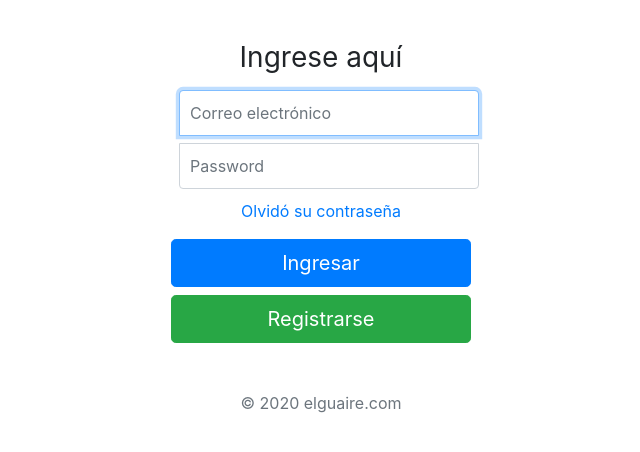
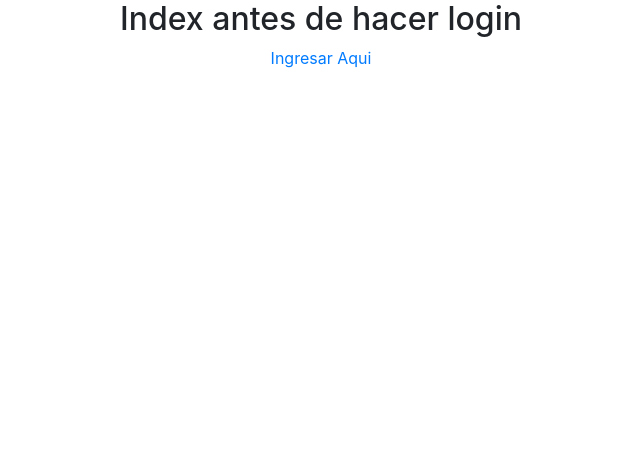
Before and after one commit to IvanVarela/camaro, a Django app: page /console/ in a window 1280 px wide. Shown: the top 452 px of the page, without its empty margins (319-959 px from the left). Run offline with Django 3.2, Linux system fonts and the light colour scheme; some libraries are stand-ins or nearby versions.

Commit message:
Add Index and login forms.

```diff
--- a/camaro/console/templates/console/index.html
+++ b/camaro/console/templates/console/index.html
@@ -1,20 +1,7 @@
 {% extends "console/layout_out.html" %}
 
 {% block body %}
-    <form class="form-signin" method="post" >
+    <h2>Index antes de hacer login</h2>
 
-        <img alt="" class="mb-4" height="50" src=""  width="*">
-        <h1 class="h3 mb-3 font-weight-normal">Ingrese aquí</h1>
-        <div class="mb-3"> <?php echo $mess;?></div>
-        <label class="sr-only" for="inputEmail">Correo Electrónico</label>
-        <input autofocus class="form-control" id="inputEmail" name="email"
-               placeholder="Correo electrónico" required type="email" value="">
-        <label class="sr-only" for="inputPassword">Password</label>
-        <input class="form-control" id="inputPassword" placeholder="Password"
-               name="password" required type="password">
-        <div class="mb-3"> <a href="includes/reminder.php">Olvidó su contraseña</a></div>
-        <button class="btn btn-lg btn-primary btn-block" type="submit">Ingresar</button>
-        <a class="btn btn-lg btn-success btn-block" href="includes/register.php">Registrarse</a>
-        <p class="mt-5 mb-3 text-muted">&copy; 2020 elguaire.com</p>
-    </form>
+    <a href="{% url 'login' %}">Ingresar Aqui</a>
 {% endblock %}
--- a/camaro/console/urls.py
+++ b/camaro/console/urls.py
@@ -4,5 +4,6 @@ from . import views
 
 urlpatterns = [
     path('', views.index, name='index'),
+    path('login', views.login_view, name='login'),
     path('register', views.register, name='register')
 ]
--- a/camaro/console/views.py
+++ b/camaro/console/views.py
@@ -24,6 +24,10 @@ def index(request):
     return render(request, "console/index.html")
 
 
+def login_view(request):
+    return render(request, "console/login.html")
+
+
 def register(request):
     return render(request, "console/register.html", {
         "form": NewRegisterForm()
```
Also changed, not shown: camaro/console/templates/console/login.html (added, +20 -0 lines).
